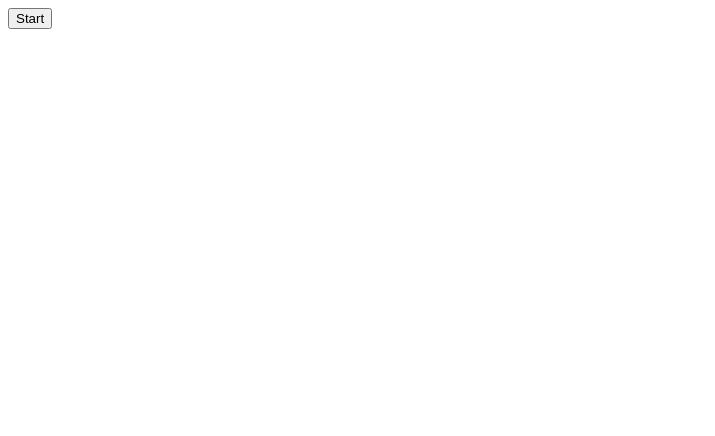
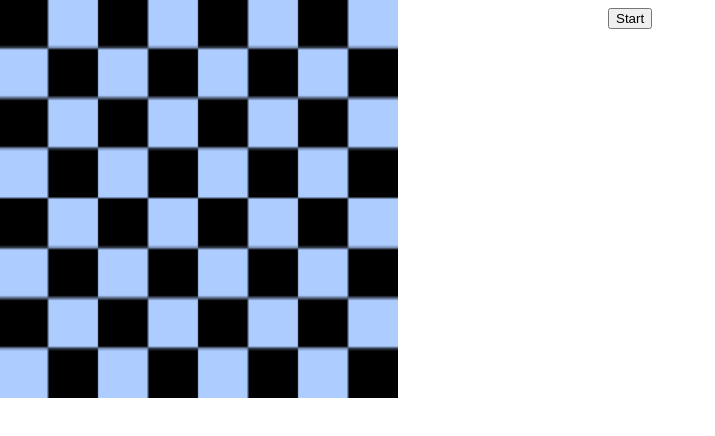
Before and after one commit to teeveeJS/CBV2, a plain HTML site: page index.html in a window 1280 px wide. Shown: the whole page, without its empty margins (0-715 px from the left). Drawn offline with Linux system fonts and the light colour scheme.

Commit message:
ugly board; will fix later

```diff
--- /dev/null
+++ b/graphics.js
@@ -0,0 +1,40 @@
+var size = 400;
+
+window.onload = function(){
+  var canvas = document.createElement("CANVAS");
+  document.body.appendChild(canvas);
+  canvas.setAttribute("id", "board");
+  canvas.style.backgroundColor = "black";
+
+  document.getElementById("start_game").addEventListener("click", new_game);
+  document.getElementById("board").addEventListener("click", graphicsMove);
+
+  document.getElementById("board").style.height = size + "px";
+  document.getElementById("board").style.width = size + "px";
+  console.log('board size set to: ' + size);
+
+  document.getElementById("board").style.marginLeft = "-10px";
+  document.getElementById("board").style.marginTop = "-10px";
+
+  colorize();
+
+  createPieces();
+  initBoard();
+  displayBoard();//will be deprecated once graphics are implemented
+};
+
+function colorize(){
+  var x = 32/3; //someone explain
+  var sq_size = size/x;
+
+  for(var i=0; i<x; i++){
+    for(var j=0; j<x; j++){
+      var ctx = document.getElementById("board").getContext("2d");
+      if(i%2 === 0 && j%2 !== 0 || i%2 !== 0 && j%2 === 0){
+        ctx.fillStyle = "#adccff";
+        ctx.fillRect(i*sq_size, j*sq_size/2, sq_size, sq_size/2);//WHY DO I NEED TO DIVIDE BY 2???
+      }
+    }
+  }
+  return sq_size;
+}
--- /dev/null
+++ b/graphicsMove.js
@@ -0,0 +1,4 @@
+function graphicsMove(sq){
+  //mouseX = event.clientX
+  console.log(event.clientX + " " + event.clientY);
+}
--- a/index.html
+++ b/index.html
@@ -10,6 +10,8 @@
     <script src="board.js"></script>
     <script src="game.js"></script>
     <script src="move.js"></script>
+    <script src="graphicsMove.js"></script>
+    <script src="graphics.js"></script>
     <script src="coordinates.js"></script>
     <script src="isLegal/isLegal.js"></script>
     <script src="isLegal/isLegalRook.js"></script>
@@ -24,18 +26,6 @@
     <script src="utils.js"></script>
     <script src="fen.js"></script>
 
-    <script type="text/javascript">
-
-      window.onload = function(){
-        document.getElementById("start_game").addEventListener("click", new_game);
-
-        createPieces();
-        initBoard();
-        displayBoard();
-      };
-
-    </script>
-
     <button id="start_game">Start</button>
 
   </body>
--- a/stylesheet.css
+++ b/stylesheet.css
@@ -0,0 +1,11 @@
+*{
+  position: absolute;
+}
+
+#board{
+  background-color: #000000;
+}
+
+#start_game{
+  margin-left: 600px;
+}
```
